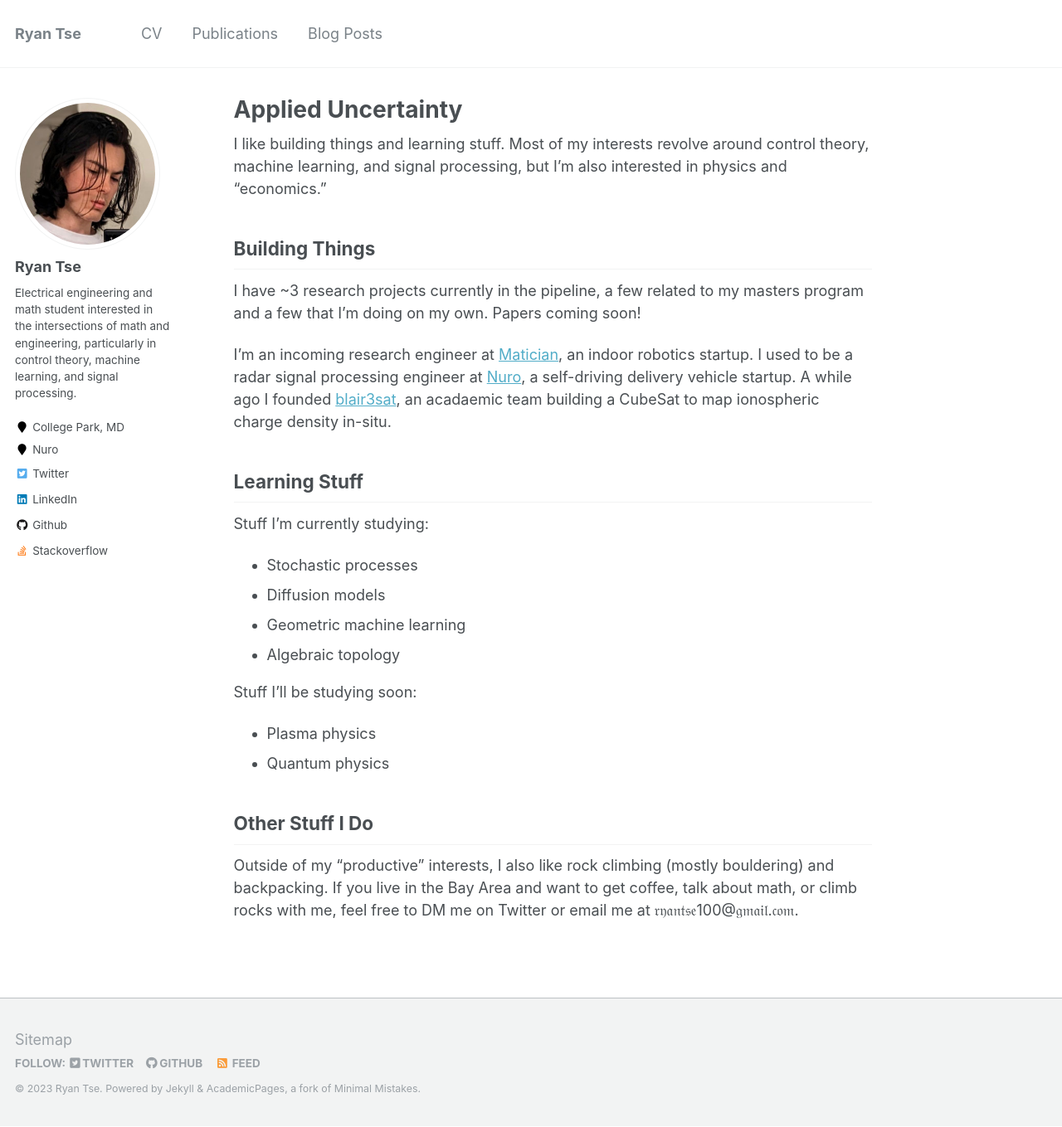
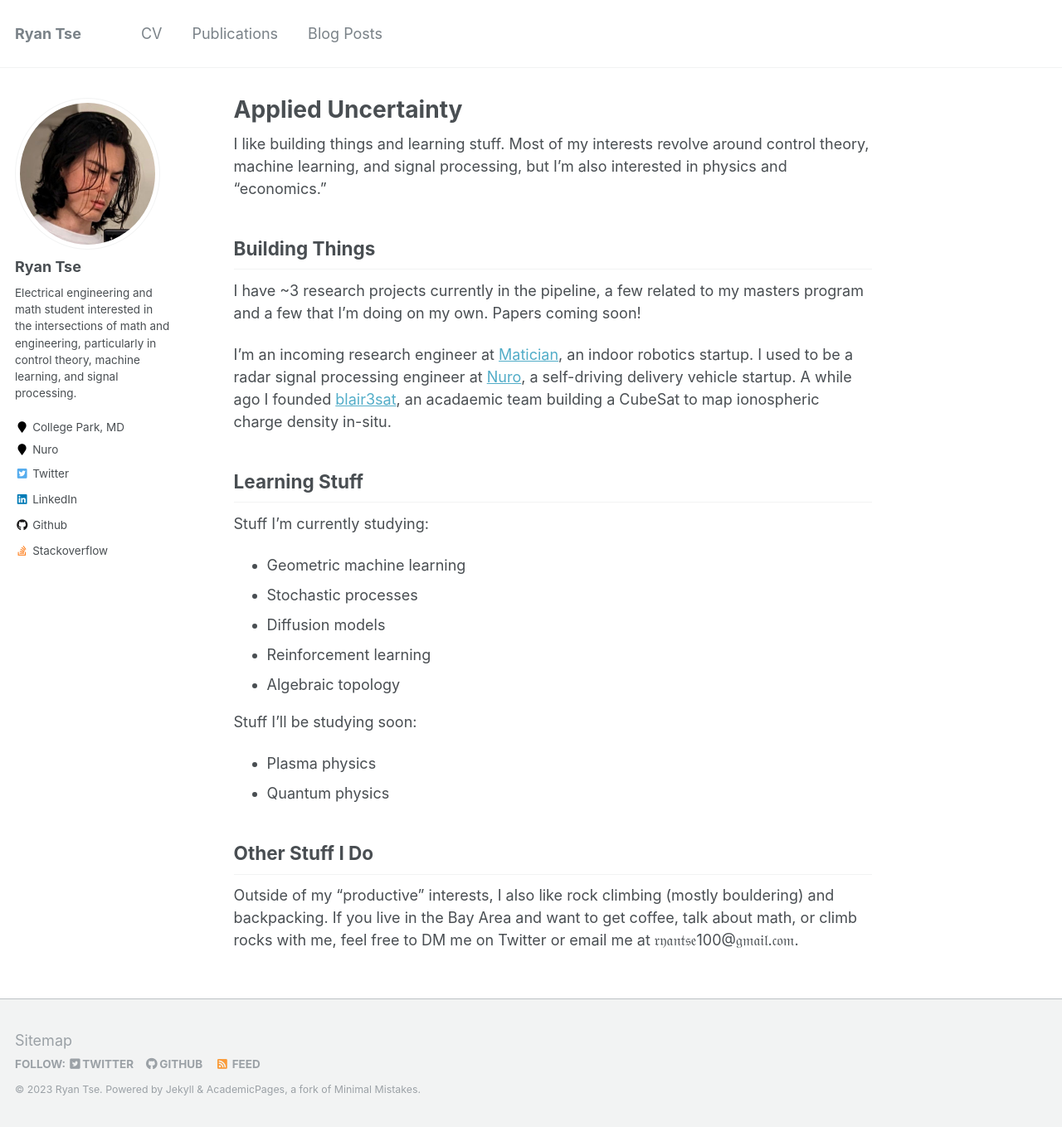
Before and after one commit to rytse/rytse.github.io, a Jekyll site: the page built from _pages/about.md, in a window 1280 px wide and 1359 px high. Shown: the whole window at 83% size. Built offline with Jekyll 4.4.1, drawn with Linux system fonts in a browser that asks for light colours.

Commit message:
Update about.md

```diff
--- a/_pages/about.md
+++ b/_pages/about.md
@@ -19,9 +19,10 @@ I'm an incoming research engineer at [Matician](https://matician.com/), an indoo
 ## Learning Stuff
 
 Stuff I'm currently studying:
+ * Geometric machine learning
  * Stochastic processes
  * Diffusion models
- * Geometric machine learning
+ * Reinforcement learning
  * Algebraic topology
 
 Stuff I'll be studying soon:
```
